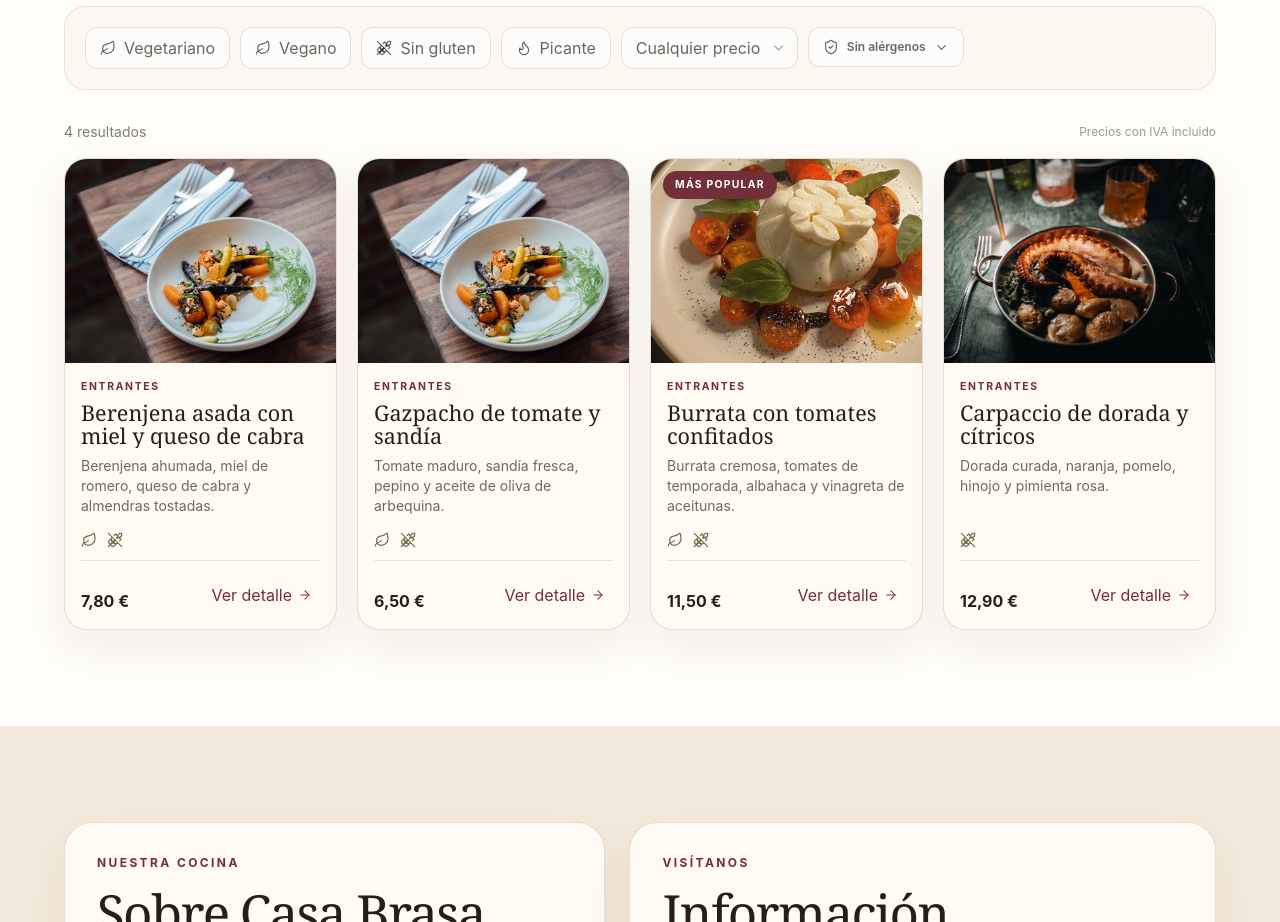
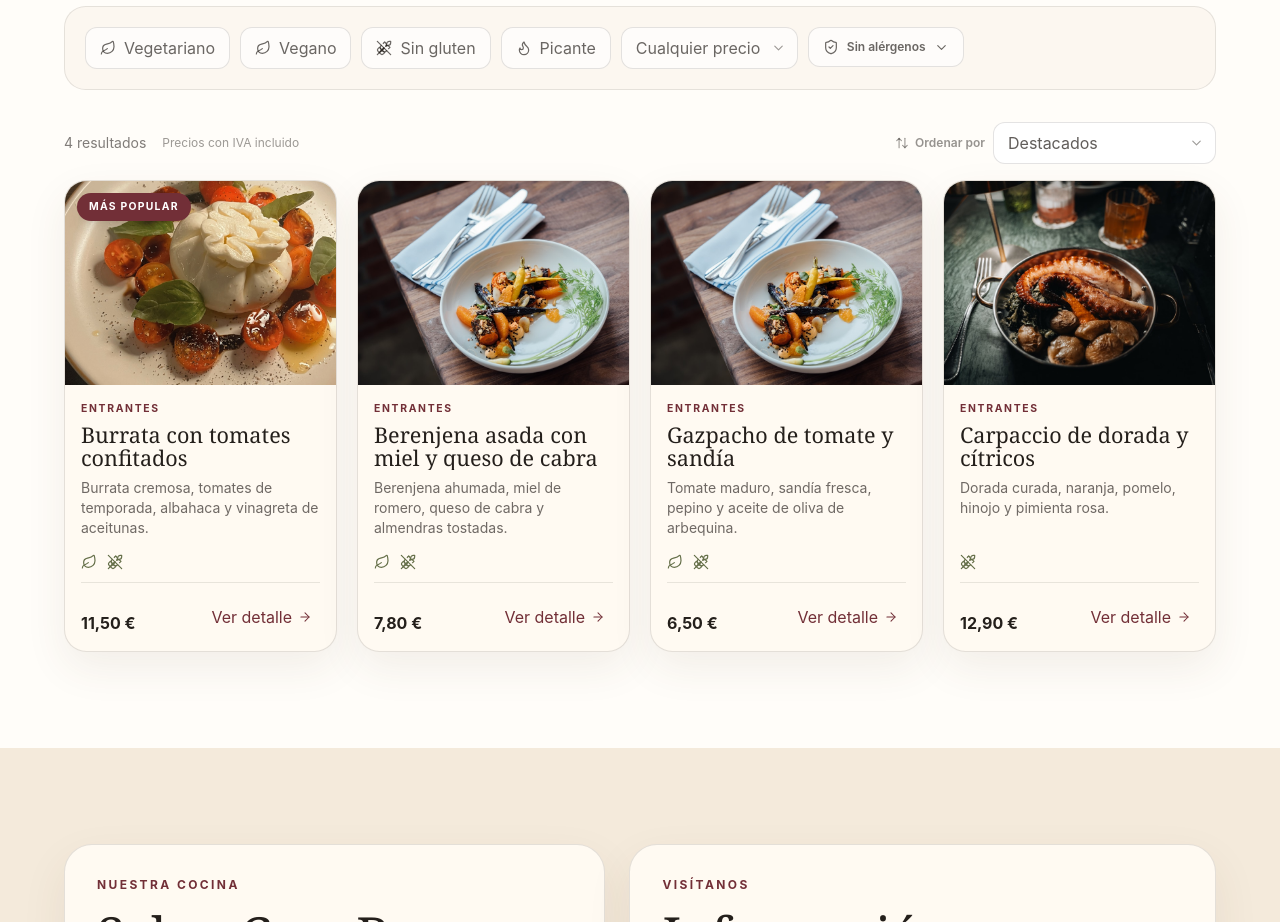
Before and after one commit to alxnrocha/casa-brasa-barcelona, a React (Vite) app: page / in a window 1280 px wide. Shown: the part 1300-2222 px from the top of the page. Built offline with nearby package versions, Linux system fonts and the light colour scheme.

Commit message:
feat: add menu sorting controls

```diff
--- a/src/components/MenuSection.tsx
+++ b/src/components/MenuSection.tsx
@@ -10,6 +10,7 @@ import type {
   DietaryTag,
   MenuCategory,
   MenuItem,
+  MenuSort,
   PriceRange,
 } from '../types/menu'
 import { normalizeSearchText } from '../utils/search'
@@ -18,6 +19,7 @@ import { DishModal } from './DishModal'
 import { EmptyState } from './EmptyState'
 import { FilterPanel } from './FilterPanel'
 import { MenuGrid } from './MenuGrid'
+import { MenuSortControl } from './MenuSortControl'
 import { SearchBar } from './SearchBar'
 
 export function MenuSection() {
@@ -28,11 +30,12 @@ export function MenuSection() {
   const [spicyOnly, setSpicyOnly] = useState(false)
   const [priceRange, setPriceRange] = useState<PriceRange>('all')
   const [excludedAllergens, setExcludedAllergens] = useState<Allergen[]>([])
+  const [sortOrder, setSortOrder] = useState<MenuSort>('featured')
   const [selectedItem, setSelectedItem] = useState<MenuItem | null>(null)
   const detailTriggerRef = useRef<HTMLButtonElement | null>(null)
 
   const normalizedQuery = normalizeSearchText(searchQuery)
-  const visibleItems = menuItems.filter((item) => {
+  const filteredItems = menuItems.filter((item) => {
     if (item.category !== activeCategory) {
       return false
     }
@@ -75,6 +78,22 @@ export function MenuSection() {
 
     return true
   })
+  const visibleItems = filteredItems
+    .map((item, index) => ({ item, index }))
+    .sort((a, b) => {
+      if (sortOrder === 'price-asc') {
+        return a.item.price - b.item.price || a.index - b.index
+      }
+
+      if (sortOrder === 'price-desc') {
+        return b.item.price - a.item.price || a.index - b.index
+      }
+
+      return (
+        Number(b.item.featured) - Number(a.item.featured) || a.index - b.index
+      )
+    })
+    .map(({ item }) => item)
 
   const toggleDietaryTag = (tag: DietaryTag) => {
     setDietaryTags((current) =>
@@ -236,14 +255,20 @@ export function MenuSection() {
           className="mt-8"
           aria-live="polite"
         >
-          <div className="mb-4 flex items-center justify-between gap-4">
+          <div className="mb-4 flex flex-col gap-3 sm:flex-row sm:items-center sm:justify-between">
+            <div className="flex items-center justify-between gap-4">
               <p className="text-sm text-charcoal/58">
                 {visibleItems.length}{' '}
                 {visibleItems.length === 1 ? 'resultado' : 'resultados'}
               </p>
-            <p className="hidden text-xs text-charcoal/45 sm:block">
+              <p className="text-xs text-charcoal/45">
+                <span className="sm:hidden">IVA incluido</span>
+                <span className="hidden sm:inline">
                   Precios con IVA incluido
+                </span>
               </p>
+            </div>
+            <MenuSortControl value={sortOrder} onChange={setSortOrder} />
           </div>
           {visibleItems.length > 0 ? (
             <MenuGrid items={visibleItems} onViewDetails={openDetails} />
--- /dev/null
+++ b/src/components/MenuSortControl.tsx
@@ -0,0 +1,47 @@
+import { ArrowUpDown, ChevronDown } from 'lucide-react'
+import type { MenuSort } from '../types/menu'
+
+type MenuSortControlProps = {
+  value: MenuSort
+  onChange: (value: MenuSort) => void
+}
+
+const sortOptions: readonly { value: MenuSort; label: string }[] = [
+  { value: 'featured', label: 'Destacados' },
+  { value: 'price-asc', label: 'Precio: menor a mayor' },
+  { value: 'price-desc', label: 'Precio: mayor a menor' },
+]
+
+export function MenuSortControl({
+  value,
+  onChange,
+}: MenuSortControlProps) {
+  return (
+    <label className="flex w-full items-center gap-2 sm:w-auto">
+      <span className="flex shrink-0 items-center gap-1.5 text-xs font-semibold text-charcoal/48">
+        <ArrowUpDown aria-hidden="true" size={14} strokeWidth={1.8} />
+        Ordenar por
+      </span>
+      <span className="relative min-w-0 flex-1 sm:min-w-48">
+        <select
+          className="min-h-10 w-full cursor-pointer appearance-none rounded-xl border border-charcoal/12 bg-white py-2 pl-3.5 pr-9 text-xs font-semibold text-charcoal/72 outline-none transition-colors hover:border-wine/35 focus:border-wine/45 focus:ring-3 focus:ring-wine/10"
+          value={value}
+          aria-label="Ordenar platos"
+          onChange={(event) => onChange(event.target.value as MenuSort)}
+        >
+          {sortOptions.map((option) => (
+            <option value={option.value} key={option.value}>
+              {option.label}
+            </option>
+          ))}
+        </select>
+        <ChevronDown
+          className="pointer-events-none absolute right-3 top-1/2 -translate-y-1/2 text-charcoal/45"
+          aria-hidden="true"
+          size={15}
+          strokeWidth={1.8}
+        />
+      </span>
+    </label>
+  )
+}
--- a/src/types/menu.ts
+++ b/src/types/menu.ts
@@ -25,6 +25,8 @@ export type Allergen =
 export type SpicyLevel = 0 | 1 | 2 | 3
 
 export type PriceRange = 'all' | 'under-7' | '7-to-15' | 'over-15'
+
+export type MenuSort = 'featured' | 'price-asc' | 'price-desc'
 
 export type MenuItem = {
   id: string
```
Lines whose indentation alone changed are shown as unchanged.
